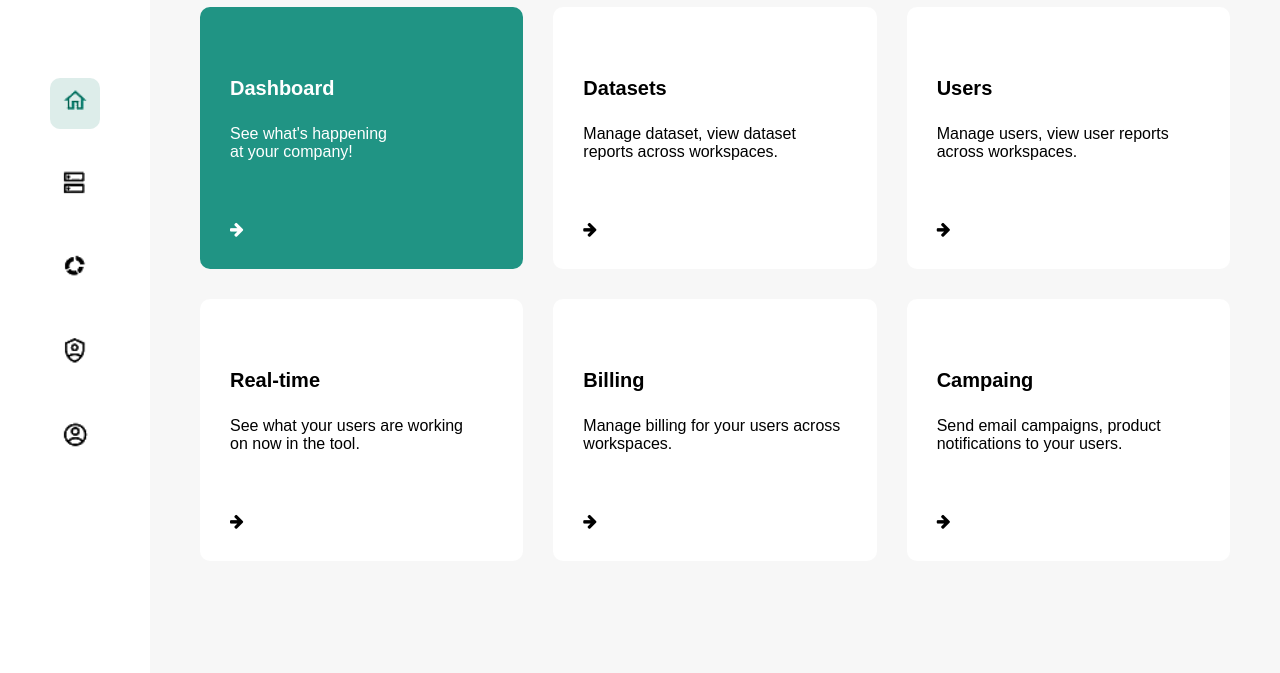
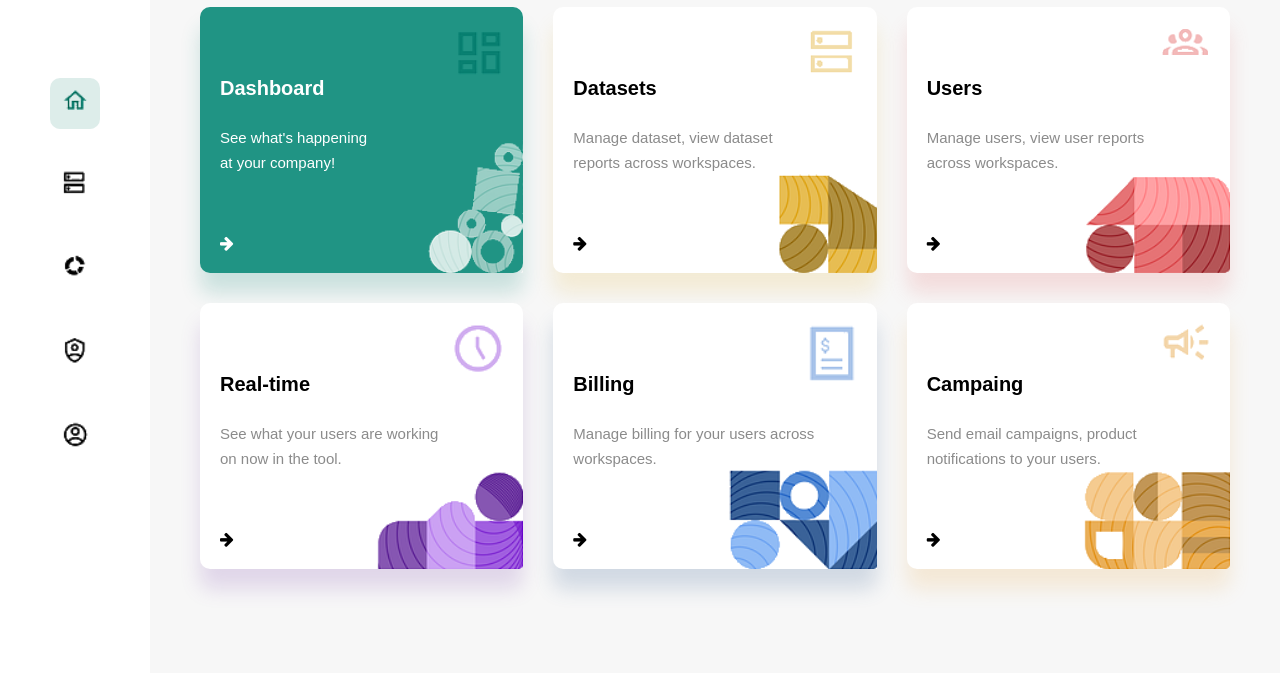
Before and after one commit to Mnde81/navigation, a website: page index.html in a window 1280 px wide. Shown: the part 127-800 px from the top of the page. Drawn offline with Linux system fonts and the light colour scheme.

Commit message:
updated file

```diff
--- a/css/header.css
+++ b/css/header.css
@@ -2,14 +2,12 @@
     grid-area: header;
     display: flex;
     justify-content: space-between;
-    /* padding: 10px; */
     align-items: center;
 
 }
 
 .greeting {
     font-size: 30px;
-    margin-left: 20px;
+    margin-left: 2px;
     font-weight: 700;
-
 }
--- a/css/main.css
+++ b/css/main.css
@@ -5,7 +5,6 @@
 body {
     display: grid;
     grid-template-columns: 150px 1fr;
-
     margin: 0;
     min-height: 100vh;
     font-family: Arial, Helvetica, sans-serif;
@@ -29,39 +28,41 @@ main {
 .dashboard {
     grid-area: dashboard;
     color: white;
-
+    box-shadow: 0 20px 20px rgba(23, 140, 125, 0.2);
 }
 
 .datasets {
     grid-area: datasets;
-
+    box-shadow: 0 20px 20px rgba(231, 189, 82, 0.2);
 }
 
 .users {
     grid-area: users;
-
+    box-shadow: 0 20px 20px rgba(230, 115, 117, 0.2);
 }
 
 .real-time {
     grid-area: real-time;
-
+    box-shadow: 0 20px 20px rgba(134, 86, 178, 0.2);
 }
 
 .billing {
     grid-area: billing;
-
+    box-shadow: 0 20px 20px rgba(58, 98, 152, 0.2);
 }
 
 .campaign {
     grid-area: campaign;
-
+    box-shadow: 0 20px 20px rgba(234, 175, 86, 0.2);
 }
 
 .block {
     display: grid;
     grid-template-columns: auto;
     gap: 20px;
-
+    align-items: center;
+    justify-content: left;
+    position: relative;
 }
 
 
@@ -69,22 +70,23 @@ main {
 .block.block-bg {
     background-color: #FFFFFF;
     border-radius: 10px;
-    padding: 30px 30px;
-
+    padding: 20px 20px;
 }
 
 .block > .title {
     margin:  0;
     font-size: 20px;
-    margin-top: 40px;
+    margin-top: 50px;
 }
 
 
 
 .block > .content {
     margin-top: 5px;
-
-
+    font-size: 15px;
+    font-weight: 500;
+    line-height: 25px;
+    color: #8B8B8B;
 }
 
 .block .fa {
@@ -92,3 +94,24 @@ main {
     color: black;
     margin-top: 40px;
 }
+
+.icons-1 {
+    width: 50px;
+    position: absolute;
+    right: 20px;
+    top: 20px;
+}
+
+.icons-2 {
+    width: 100px;
+    position: absolute;
+    right: 0;
+    bottom: 0;
+}
+
+.icons-3 {
+    width: 150px;
+    position: absolute;
+    right: 0;
+    bottom: 0;
+}
--- a/index.html
+++ b/index.html
@@ -31,46 +31,54 @@
         </header>
 
         <section style="background-color: #209484;" class="block block-bg dashboard">
+            <img class="icons-1" src="./img/dashboard-1.png" alt="">
             <h2 class="title">Dashboard</h2>
-            <div class="content">See what's happening <br>at your company!</div>
+            <div style="color: white;" class="content">See what's happening <br>at your company!</div>
             <a href="#"><i style="color: white;" class="fa fa-arrow-right"></i></a>
+            <img class="icons-2" src="./img/dashboard-2.png" alt="">
         </section>
 
         <section class="block block-bg datasets">
+            <img class="icons-1" src="./img/datasets-1.png" alt="">
             <h2 class="title">Datasets</h2>
             <div class="content">Manage dataset, view dataset <br>reports across workspaces.</div>
             <a href="#"><i class="fa fa-arrow-right"></i></a>
+            <img class="icons-2" src="./img/datasets-2.png" alt="">
         </section>
 
         <section class="block block-bg users">
+            <img class="icons-1" src="./img/users-1.png" alt="">
             <h2 class="title">Users</h2>
             <div class="content">Manage users, view user reports <br>across workspaces.</div>
             <a href="#"><i class="fa fa-arrow-right"></i></a>
+            <img class="icons-3" src="./img/users-2.png" alt="">
         </section>
 
         <section class="block block-bg real-time">
+            <img class="icons-1" src="./img/real-time-1.png" alt="">
             <h2 class="title">Real-time</h2>
             <div class="content">See what your users are working <br>on now in the tool.</div>
             <a href="#"><i class="fa fa-arrow-right"></i></a>
+            <img class="icons-3" src="./img/real-time-2.png" alt="">
         </section>
 
         <section class="block block-bg billing">
+            <img class="icons-1" src="./img/billing-1.png" alt="">
             <h2 class="title">Billing</h2>
             <div class="content">Manage billing for your users across <br>workspaces.</div>
             <a href="#"><i class="fa fa-arrow-right"></i></a>
+            <img class="icons-3" src="./img/billing-2.png" alt="">
         </section>
 
         <section class="block block-bg campaign">
+            <img class="icons-1" src="./img/campaign-1.png" alt="">
             <h2 class="title">Campaing</h2>
             <div class="content">Send email campaigns, product <br>notifications to your users.</div>
             <a href="#"><i class="fa fa-arrow-right"></i></a>
+            <img class="icons-3" src="./img/campaign-2.png" alt="">
         </section>
-
 
     </main>
 
-
-
-
 </body>
 </html>
```
Also changed, not shown: img/billing-1.png (added), img/billing-2.png (added), img/campaign-1.png (added), img/campaign-2.png (added), img/dashboard-1.png (added), img/dashboard-2.png (added), img/datasets-1.png (added), img/datasets-2.png (added), img/real-time-1.png (added), img/real-time-2.png (added), img/users-1.png (added), img/users-2.png (added).
